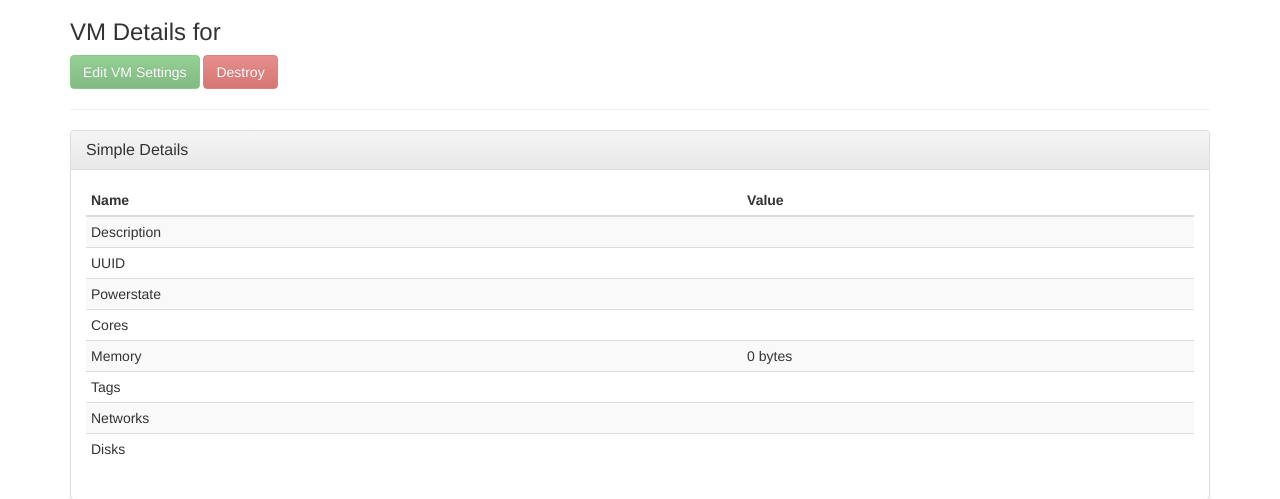
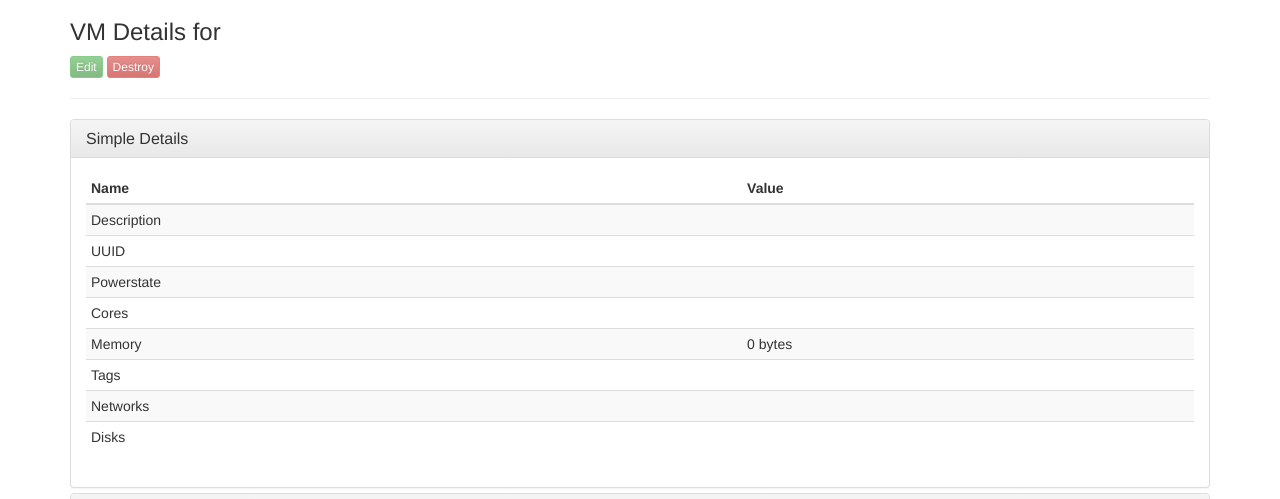
Before and after one commit to Japje/gridomatic, a Django app: template gridomatic/templates/gridomatic/vm_details.html in a window 1280 px wide. Shown: the part 51-550 px from the top of the page. Run offline with Django 3.2, Linux system fonts and the light colour scheme; the template is opened without the code that fills it, so the values that code supplies are empty; parts of the project's set-up code (start-up, migrations or seed data) failed here and were passed over; some libraries are stand-ins or nearby versions.

Commit message:
Changed vm_destroy to sync call, and fixed the redirect afterwards

```diff
--- a/gridomatic/forms.py
+++ b/gridomatic/forms.py
@@ -23,7 +23,7 @@ class VMCreateForm(forms.Form):
 
 	sshkey      = forms.CharField(help_text="In OpenSSH format", label="SSH Public Key")
 
-	backup      = forms.BooleanField(help_text="Select if we should create Backups for this VM", label="Create Backups")
+	backup      = forms.BooleanField(help_text="Select if we should create Backups for this VM", label="Create Backups", required=False)
 
 class NetworkCreateForm(forms.Form):
 	name        = forms.CharField(help_text="Name for the new Network")
@@ -34,7 +34,7 @@ class VMEditForm(forms.Form):
 	description = forms.CharField(help_text="Please provide a detailed description", label="Description")
 	mem_size    = forms.IntegerField(label="Memory Size", help_text="Size in MB", min_value=128)
 	cpu_cores   = forms.IntegerField(label="CPU Cores", initial=1, min_value=1)
-	backup      = forms.BooleanField(help_text="Select if we should create Backups for this VM", label="Create Backups", required=False,)
+	backup      = forms.BooleanField(help_text="Select if we should create Backups for this VM", label="Create Backups", required=False)
 
 class NetworkEditForm(forms.Form):
 	name          = forms.CharField(help_text="Please provide a name")
--- a/gridomatic/templates/gridomatic/vm_details.html
+++ b/gridomatic/templates/gridomatic/vm_details.html
@@ -6,8 +6,8 @@
 {% block content %}
 <h3>VM Details for {{ details.name_label }}</h3>
 
-<a href="{% url "vm_edit" details.uuid %}" class="btn btn-success" {% if not details.power_state == 'Halted' %}disabled="disabled"{% endif %}>Edit VM Settings</a>
-<input type="button" method="POST" data-uuid="{{ details.uuid }}" class="btn btn-danger  vm-destroy" value="Destroy" {% if not details.power_state == 'Halted' %}disabled="disabled"{% endif %}>
+<a href="{% url "vm_edit" details.uuid %}" class="btn btn-xs btn-success" {% if not details.power_state == 'Halted' %}disabled="disabled"{% endif %}>Edit</a>
+<input type="button" data-uuid="{{ details.uuid }}" class="btn btn-xs btn-danger vm-destroy" value="Destroy" {% if not details.power_state == 'Halted' %}disabled="disabled"{% endif %}>
 
 <hr>
 
--- a/gridomatic_web/static/js/gridomatic.js
+++ b/gridomatic_web/static/js/gridomatic.js
@@ -31,6 +31,10 @@ function wait_then_goto(data, url) {
 	})
 }
 
+function redir_vm_list() {
+		window.location.href = '/vm/list/'
+}
+
 $(document).ready(function() {
 	$('.vm-start').click(function() {
 		$(this).parent().spin('small')
@@ -47,7 +51,8 @@ $(document).ready(function() {
 	$('.vm-destroy').click(function() {
 		$(this).parent().spin('small')
 		$(this).hide()
-		$.post('/vm/destroy/', { 'uuid': $(this).attr("data-uuid") },	wait_for_task)
+		$.post('/vm/destroy/', { 'uuid': $(this).attr("data-uuid") })
+		setTimeout('redir_vm_list()', 1000);
 	})
 
 	$('.vm-restart').click(function() {
```
Also changed, not shown: gridomatic/views.py (+7 -4 lines).
